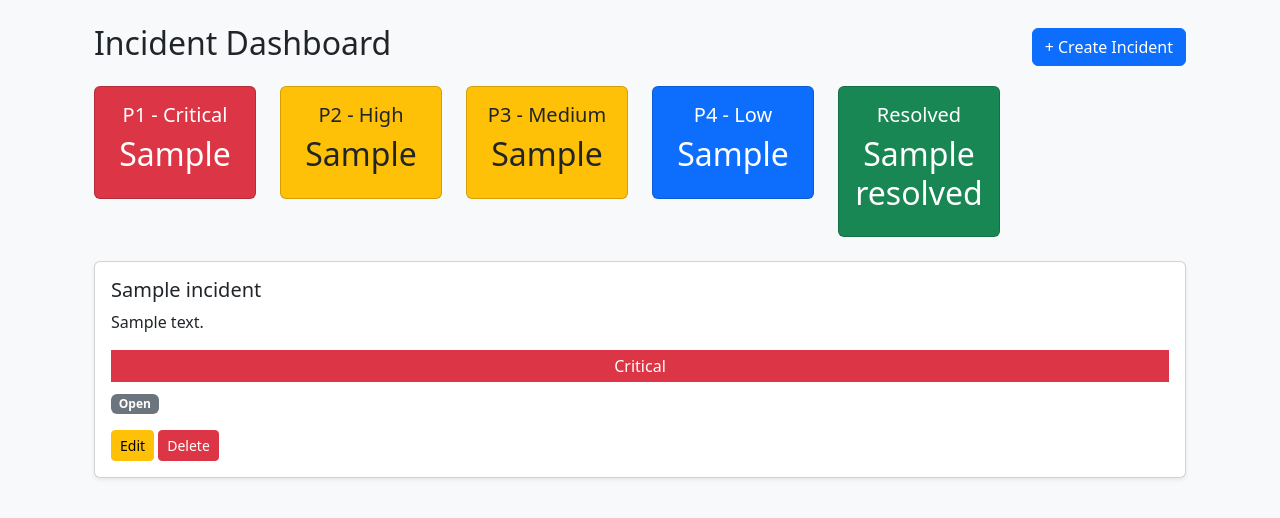
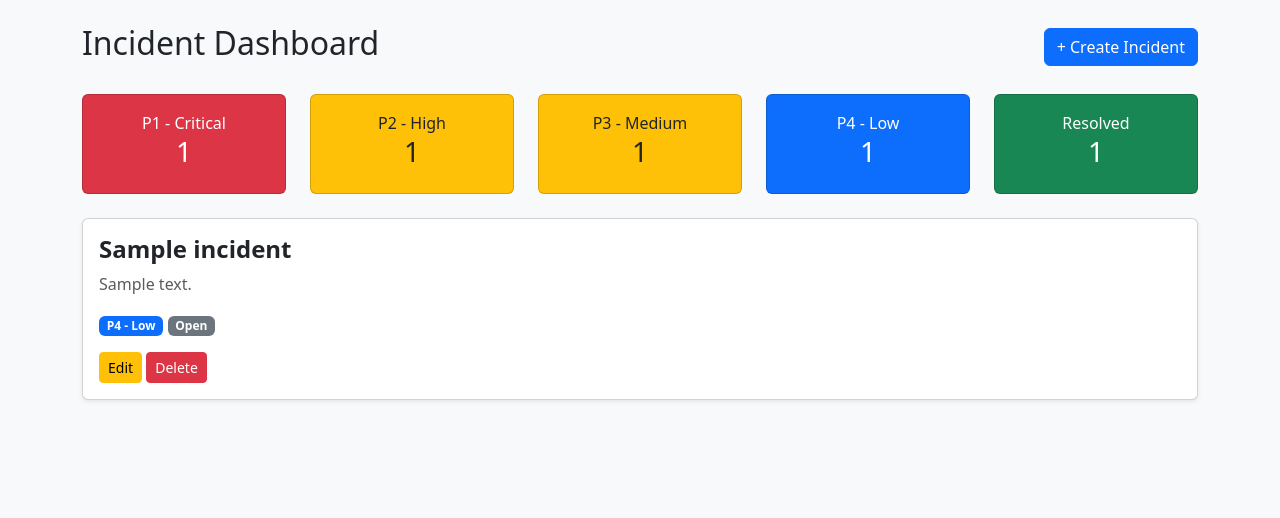
Before and after one commit to Pillasaivenkateshkumar/incident-system, a Django app: template incidents/templates/incidents/index.html in a window 1280 px wide. Shown: the part 54-572 px from the top of the page. Run offline with Django 5.2, Linux system fonts and the light colour scheme; tables that the repository leaves empty hold one stand-in row (values such as "Sample post"); the template is opened without the code that fills it: values that come from a table or form of the project are taken from there, most other values are stand-ins (such as "Sample title", 1, 10 or a date in 2020).

Commit message:
Improved dashboard UI

```diff
--- a/incidents/templates/incidents/index.html
+++ b/incidents/templates/incidents/index.html
@@ -2,96 +2,72 @@
 
 {% block content %}
 
-<div class="container mt-4">
-
-    <!-- HEADER -->
-    <div class="d-flex justify-content-between align-items-center mb-3">
+<div class="d-flex justify-content-between align-items-center mb-4">
     <h2>Incident Dashboard</h2>
     <a href="{% url 'create' %}" class="btn btn-primary">+ Create Incident</a>
 </div>
 
-    <!-- DASHBOARD CARDS -->
-    <div class="row text-center mb-4">
-
-        <div class="col-md-2">
-            <div class="card bg-danger text-white p-3">
-                <h5>P1 - Critical</h5>
-                <h2>{{ p1 }}</h2>
-            </div>
-        </div>
-
-        <div class="col-md-2">
-            <div class="card bg-warning text-dark p-3">
-                <h5>P2 - High</h5>
-                <h2>{{ p2 }}</h2>
-            </div>
-        </div>
-
-        <div class="col-md-2">
-            <div class="card bg-warning text-dark p-3">
-                <h5>P3 - Medium</h5>
-                <h2>{{ p3 }}</h2>
-            </div>
-        </div>
-
-        <div class="col-md-2">
-            <div class="card bg-primary text-white p-3">
-                <h5>P4 - Low</h5>
-                <h2>{{ p4 }}</h2>
-            </div>
-        </div>
-
-        <div class="col-md-2">
-            <div class="card bg-success text-white p-3">
-                <h5>Resolved</h5>
-                <h2>{{ resolved }}</h2>
-            </div>
-        </div>
-
+<!-- Summary Cards -->
+<div class="row mb-4">
+    <div class="col"><div class="card text-center bg-danger text-white"><div class="card-body">P1 - Critical<br><h3>{{ p1_count }}</h3></div></div></div>
+    <div class="col"><div class="card text-center bg-warning"><div class="card-body">P2 - High<br><h3>{{ p2_count }}</h3></div></div></div>
+    <div class="col"><div class="card text-center bg-warning"><div class="card-body">P3 - Medium<br><h3>{{ p3_count }}</h3></div></div></div>
+    <div class="col"><div class="card text-center bg-primary text-white"><div class="card-body">P4 - Low<br><h3>{{ p4_count }}</h3></div></div></div>
+    <div class="col"><div class="card text-center bg-success text-white"><div class="card-body">Resolved<br><h3>{{ resolved_count }}</h3></div></div></div>
 </div>
 
 <!-- INCIDENT LIST -->
 {% for incident in incidents %}
-    <div class="card mb-3 shadow-sm">
+<div class="card mb-4 shadow-sm">
+
     <div class="card-body">
 
-            <h5 class="card-title">{{ incident.title }}</h5>
-            <p>{{ incident.description }}</p>
+        <!-- TITLE -->
+        <h4 class="fw-bold">{{ incident.title }}</h4>
 
-            <!-- PRIORITY BAR -->
-            <div class="mb-2">
-                {% if incident.priority == 'P1' %}
-                    <div class="bg-danger text-white text-center p-1">Critical</div>
-                {% elif incident.priority == 'P2' %}
-                    <div class="bg-warning text-dark text-center p-1">High</div>
-                {% elif incident.priority == 'P3' %}
-                    <div class="bg-warning text-dark text-center p-1">Medium</div>
+        <!-- DESCRIPTION -->
+        <p class="text-muted mb-3">
+            {{ incident.description }}
+        </p>
+
+        <!-- BADGES -->
+        <div class="mb-3">
+
+            <!-- PRIORITY -->
+            {% if incident.priority == 'Critical' %}
+                <span class="badge bg-danger">P1 - Critical</span>
+            {% elif incident.priority == 'High' %}
+                <span class="badge bg-warning text-dark">P2 - High</span>
+            {% elif incident.priority == 'Medium' %}
+                <span class="badge bg-warning text-dark">P3 - Medium</span>
             {% else %}
-                    <div class="bg-primary text-white text-center p-1">Low</div>
+                <span class="badge bg-primary">P4 - Low</span>
             {% endif %}
-            </div>
 
             <!-- STATUS -->
-            <div class="mb-2">
-                {% if incident.status == 'RESOLVED' %}
+            {% if incident.status == 'Open' %}
+                <span class="badge bg-secondary">Open</span>
+            {% elif incident.status == 'In Progress' %}
+                <span class="badge bg-info text-dark">In Progress</span>
+            {% elif incident.status == 'On Hold' %}
+                <span class="badge bg-dark">On Hold</span>
+            {% else %}
                 <span class="badge bg-success">Resolved</span>
-                {% else %}
-                    <span class="badge bg-secondary">Open</span>
             {% endif %}
+
         </div>
 
         <!-- ACTION BUTTONS -->
-            <div class="mt-3">
+        <div>
             <a href="{% url 'update' incident.id %}" class="btn btn-warning btn-sm">Edit</a>
             <a href="{% url 'delete' incident.id %}" class="btn btn-danger btn-sm">Delete</a>
         </div>
 
     </div>
+
 </div>
 {% empty %}
     <p>No incidents found.</p>
 {% endfor %}
 
-</div>
-
 {% endblock %}
```
Lines whose indentation alone changed are shown as unchanged.
